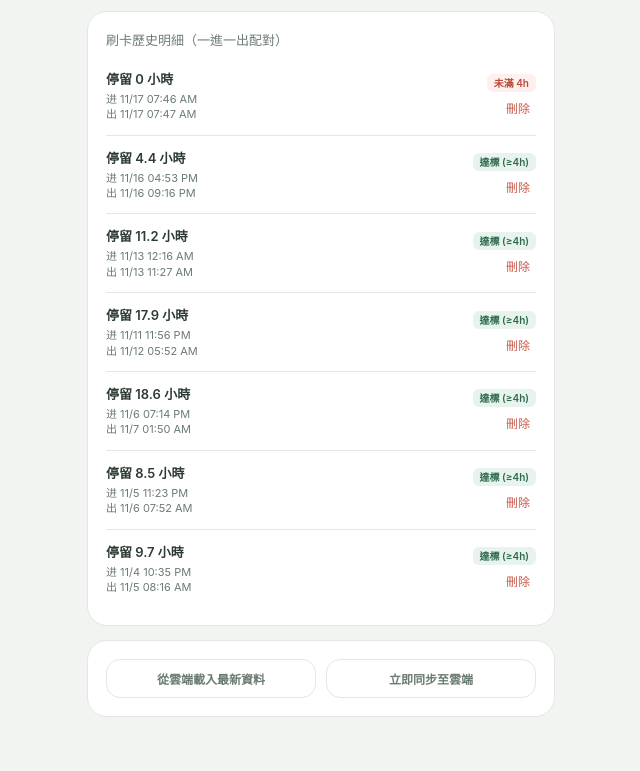
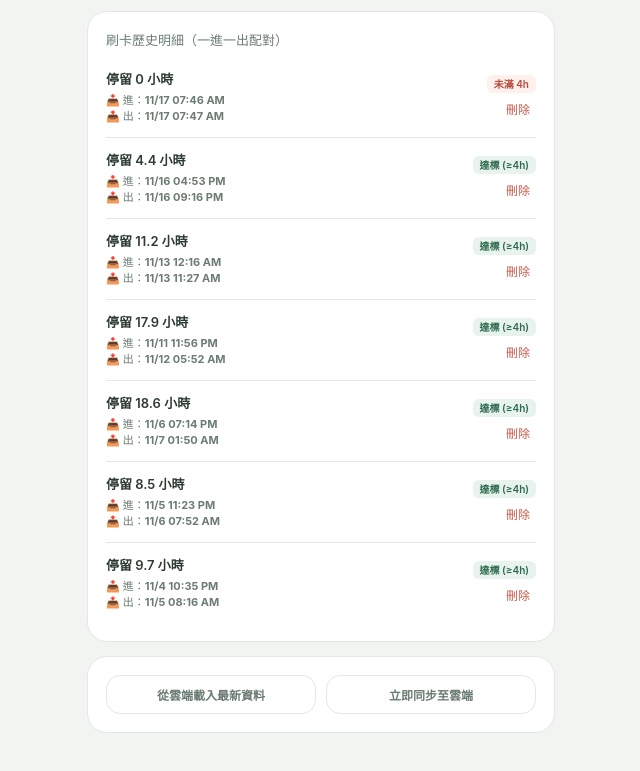
Before and after one commit to nurse1510603-cell/Dorm-recode, a plain HTML site: page index.html in a window 1280 px wide. Shown: the part 954-1725 px from the top of the page, without its empty margins (319-959 px from the left). Drawn offline with Linux system fonts and the light colour scheme; no server answers.

Commit message:
Update comments and localStorage key in index.html

```diff
--- a/index.html
+++ b/index.html
@@ -161,9 +161,9 @@
     let activeUser = 'mauii';
     const SHEET_API_URL = 'https://script.google.com/macros/s/AKfycbyAROfrrz8kH8cx4yRWJft8frMoEhG7SPYtPrgnqdECCN4yLjYysdU5nJ6wkf6X0urjvw/exec';
 
-    // 重新審閱、過濾重複，並精確對應 10、11 月標準跨日紀錄
+    // 嚴格審閱後無重複的 10、11 月標準跨日紀錄
     const cleanRecords = [
-      // 11 月紀錄[cite: 6]
+      // 11 月紀錄 (精確對應截圖)[cite: 8, 10]
       { id: 1731800000001, checkIn: "2026-11-17T07:46:00", checkOut: "2026-11-17T07:47:00", hours: 0.0, isValid: false },
       { id: 1731800000002, checkIn: "2026-11-16T16:53:00", checkOut: "2026-11-16T21:16:00", hours: 4.4, isValid: true },
       { id: 1731800000003, checkIn: "2026-11-13T00:16:00", checkOut: "2026-11-13T11:27:00", hours: 11.2, isValid: true },
@@ -172,7 +172,7 @@
       { id: 1731800000006, checkIn: "2026-11-05T23:23:00", checkOut: "2026-11-06T07:52:00", hours: 8.5, isValid: true },
       { id: 1731800000007, checkIn: "2026-11-04T22:35:00", checkOut: "2026-11-05T08:16:00", hours: 9.7, isValid: true },
 
-      // 10 月紀錄
+      // 10 月紀錄 (精確對應截圖)[cite: 8, 9]
       { id: 1729200000001, checkIn: "2026-10-28T07:32:00", checkOut: "2026-10-28T20:57:00", hours: 13.4, isValid: true },
       { id: 1729200000002, checkIn: "2026-10-27T00:03:00", checkOut: "2026-10-27T01:52:00", hours: 25.8, isValid: true },
       { id: 1729200000003, checkIn: "2026-10-26T00:00:00", checkOut: "2026-10-26T07:38:00", hours: 7.6, isValid: true },
@@ -187,13 +187,13 @@
       { id: 1729200000012, checkIn: "2026-10-01T21:32:00", checkOut: "2026-10-02T07:32:00", hours: 10.0, isValid: true }
     ];
 
-    let appData = JSON.parse(localStorage.getItem('dorm_app_data_v12')) || {
+    let appData = JSON.parse(localStorage.getItem('dorm_app_data_v13')) || {
       mauii: { currentCheckIn: null, records: cleanRecords, dayStatus: {} },
       moana: { currentCheckIn: null, records: cleanRecords, dayStatus: {} }
     };
 
     function saveData() {
-      localStorage.setItem('dorm_app_data_v12', JSON.stringify(appData));
+      localStorage.setItem('dorm_app_data_v13', JSON.stringify(appData));
       render();
       syncToCloud(false);
     }
@@ -334,7 +334,7 @@
               appData[u].currentCheckIn = localIn;
             }
           });
-          localStorage.setItem('dorm_app_data_v12', JSON.stringify(appData));
+          localStorage.setItem('dorm_app_data_v13', JSON.stringify(appData));
           render();
           document.getElementById('sync-status-text').innerText = '雲端狀態：已與試算表同步 ✔';
           if (showAlert) alert('已成功從 Google 試算表載入最新資料！');
@@ -352,7 +352,7 @@
 
       document.getElementById('month-title').innerText = `${targetMonth} 月已達標總次數 (目標 10 次，一進一出 ≥ 4h)`;
 
-      // 嚴謹歸屬：以「進入時間 (checkIn)」的月份作為該筆紀錄歸屬的月份
+      // 以「進入時間 (checkIn)」的月份作為該筆紀錄歸屬的月份
       const monthRecords = u.records.filter(r => {
         const d = new Date(r.checkIn);
         return (d.getMonth() + 1) === targetMonth && d.getFullYear() === targetYear;
@@ -420,13 +420,12 @@
         summaryEl.innerHTML = `<b style="color:var(--home-text);">⚠️ 還差 ${neededCount - stayCount} 天綠色住宿日才能湊滿 10 次</b>`;
       }
 
-      // 渲染歷史明細：明確支援跨日顯示格式（例如：10/6 下午09:31 ➔ 10/7 上午07:50）
+      // 明確呈現跨日時間格式：進 (幾月幾號幾點) ➔ 出 (幾月幾號幾點)
       const listEl = document.getElementById('records-list');
       listEl.innerHTML = monthRecords.map(r => {
         const dIn = new Date(r.checkIn);
         const dOut = new Date(r.checkOut);
 
-        // 格式化「月/日 上/下午時:分」
         const formatDateTime = (date) => {
           const m = date.getMonth() + 1;
           const day = date.getDate();
@@ -441,9 +440,9 @@
           <div class="record-item">
             <div>
               <div style="font-size:13px; font-weight:600; color:var(--text-main); margin-bottom:4px;">停留 ${r.hours} 小時</div>
-              <div style="font-size:11px; color:var(--text-muted); line-height: 1.4;">
-                进 ${inStr}<br>
-                出 ${outStr}
+              <div style="font-size:11px; color:var(--text-muted); line-height: 1.5;">
+                📥 進：<b>${inStr}</b><br>
+                📤 出：<b>${outStr}</b>
               </div>
             </div>
             <div style="text-align:right;">
```
